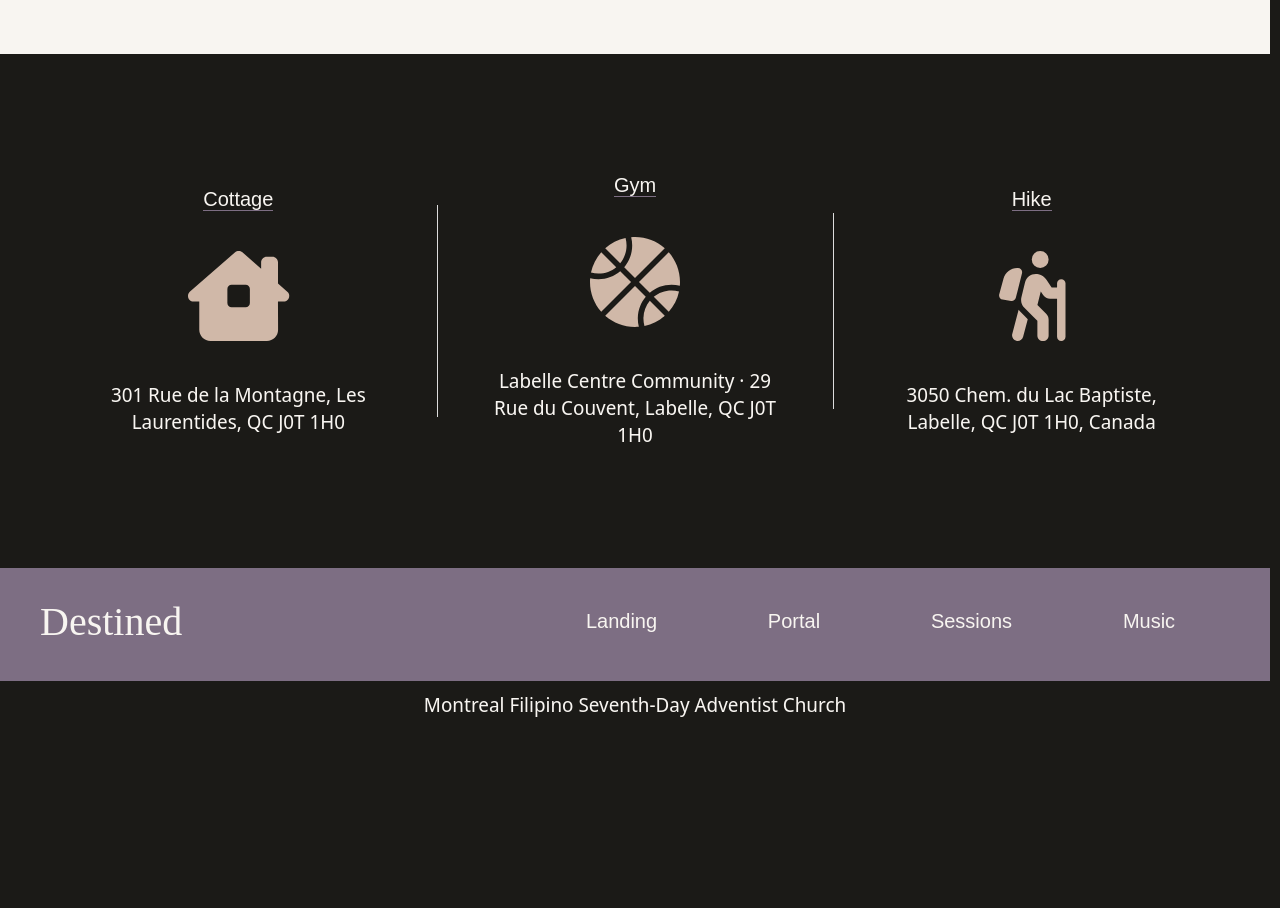
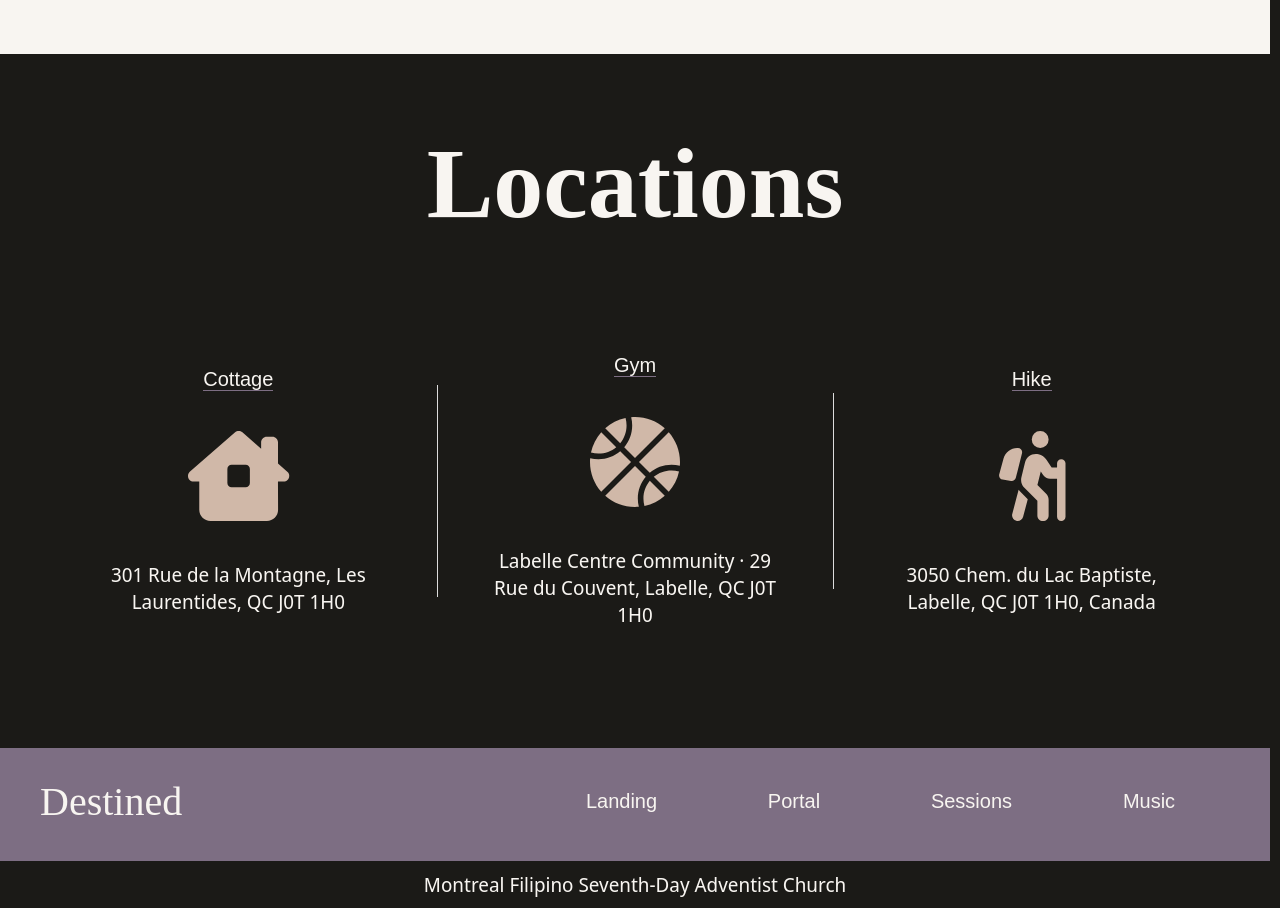
Before and after one commit to myra-grace/Destined, a React (Create React App) app: page / in a window 1280 px wide. Shown: the part 3240-4148 px from the top of the page. Before the commit the page ends 3968 px from the top, so only its background shows below. Built offline with nearby package versions, Linux system fonts and the light colour scheme; a web font is replaced by a local one.

Commit message:
locations title

```diff
--- a/src/pages/Home.jsx
+++ b/src/pages/Home.jsx
@@ -34,7 +34,7 @@ export function Home() {
 
             <Schedule />
 
-            {/* Icons w/ text locations w/ pin link */}
+            <h2 id='locations' className='home__locations-title container standard-margin-top'>Locations</h2>
             <div className='icon-with-text__parent container standard-padding'>
                 <IconWithText title="Cottage"
                  link="https://maps.app.goo.gl/y2jXJWA9Q5gL7y9u7"
--- a/src/styles/pages/home.scss
+++ b/src/styles/pages/home.scss
@@ -30,4 +30,8 @@
         place-items: center;
         gap: 0.5rem;
     }
+
+    &__locations-title {
+        text-align: center;
+    }
 }
```
